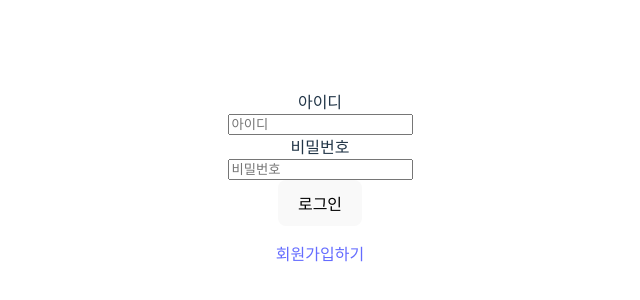
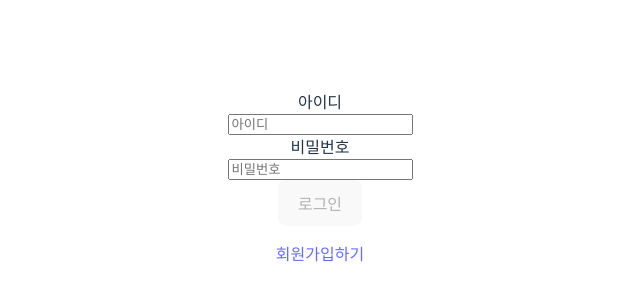
Before and after one commit to 4th-COKATHON/TEAM2-Client, a React (Vite) app: page /login in a window 1280 px wide. Shown: the part 246-546 px from the top of the page, without its empty margins (320-960 px from the left). Built offline with nearby package versions, Linux system fonts and the light colour scheme.

Commit message:
feat: 로그인 유효성검사 버튼 비활성화

```diff
--- a/src/pages/Login.jsx
+++ b/src/pages/Login.jsx
@@ -14,6 +14,10 @@ const ErrorMessage = styled.div`
   color: red;
 `;
 
+const StyledButton = styled.button`
+  cursor: ${props => props.disabled ? 'not-allowed' : 'pointer'};
+  opacity: ${props => props.disabled ? 0.5 : 1};
+`;
 
 const Login = () => {
   const [id, setId] = useState("");
@@ -42,6 +46,8 @@ const Login = () => {
       setPasswordError("");
     }
   }
+
+  const isFormValid = !idError && !passwordError && id && password
 
   const handleLogin = async (event) => {
     event.preventDefault();
@@ -73,7 +79,7 @@ const Login = () => {
         onChange={handlePasswordInput}
       />
       {passwordError && <ErrorMessage>{passwordError}</ErrorMessage>}
-      <button onClick={handleLogin}>로그인</button>
+      <button onClick={handleLogin} disabled={!isFormValid}>로그인</button>
       <p className="signup-link">
         <Link to="/signup">회원가입하기</Link>
       </p>
```
